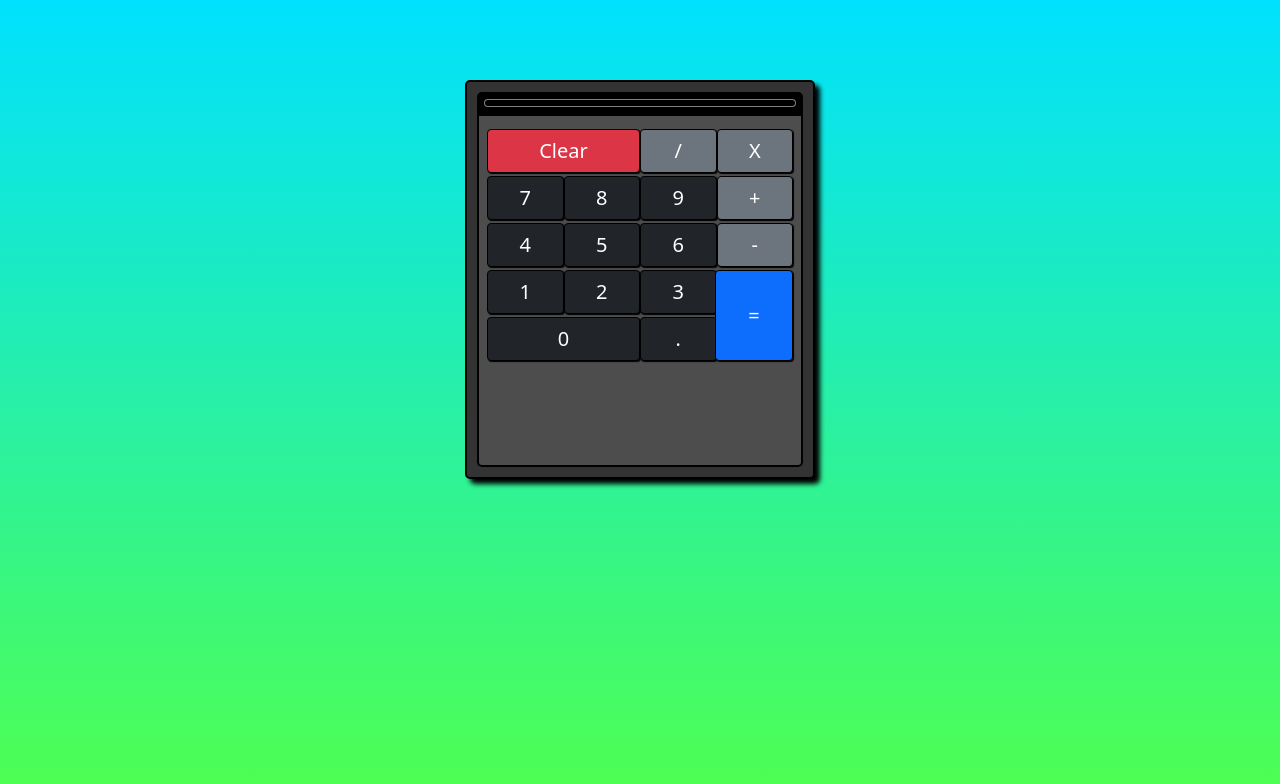
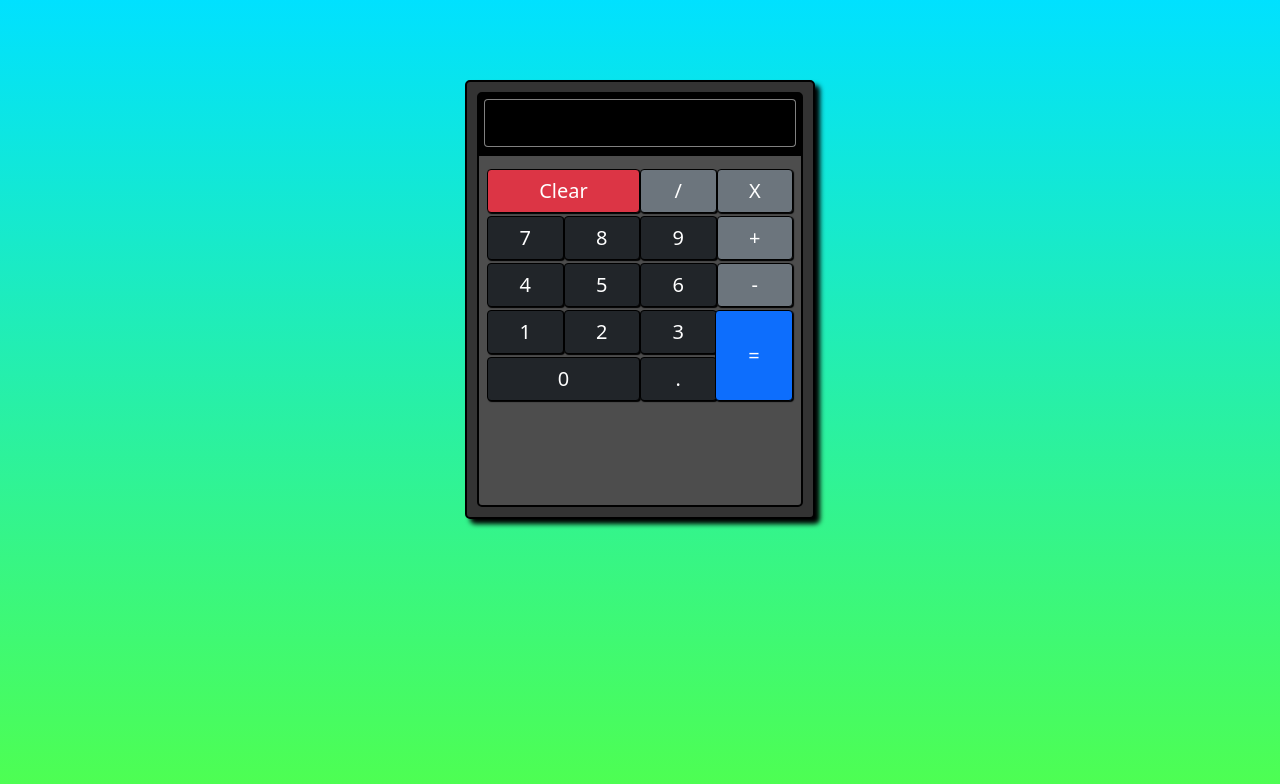
Before and after one commit to Sara-pixie/Calculator, a plain HTML site: page index.html in a window 1280 px wide. Drawn offline with nearby package versions, Linux system fonts and the light colour scheme.

Commit message:
fixing display height when nothing is writen

```diff
--- a/src/style.css
+++ b/src/style.css
@@ -32,16 +32,19 @@ body {
   border-right: 1px solid grey;
   border-radius: 4px 4px 0 0;
   padding: 3px 5px 0;
+  min-height: 19px;
 }
 .output {
   color: rgb(0, 206, 0);
   font-size: larger;
   margin: 0;
+  line-height: 25px;
   border-bottom: 1px solid grey;
   border-left: 1px solid grey;
   border-right: 1px solid grey;
   border-radius: 0 0 4px 4px;
   padding: 0 5px 3px;
+  min-height: 29px;
 }
 .buttons {
   align-content: center;
```
